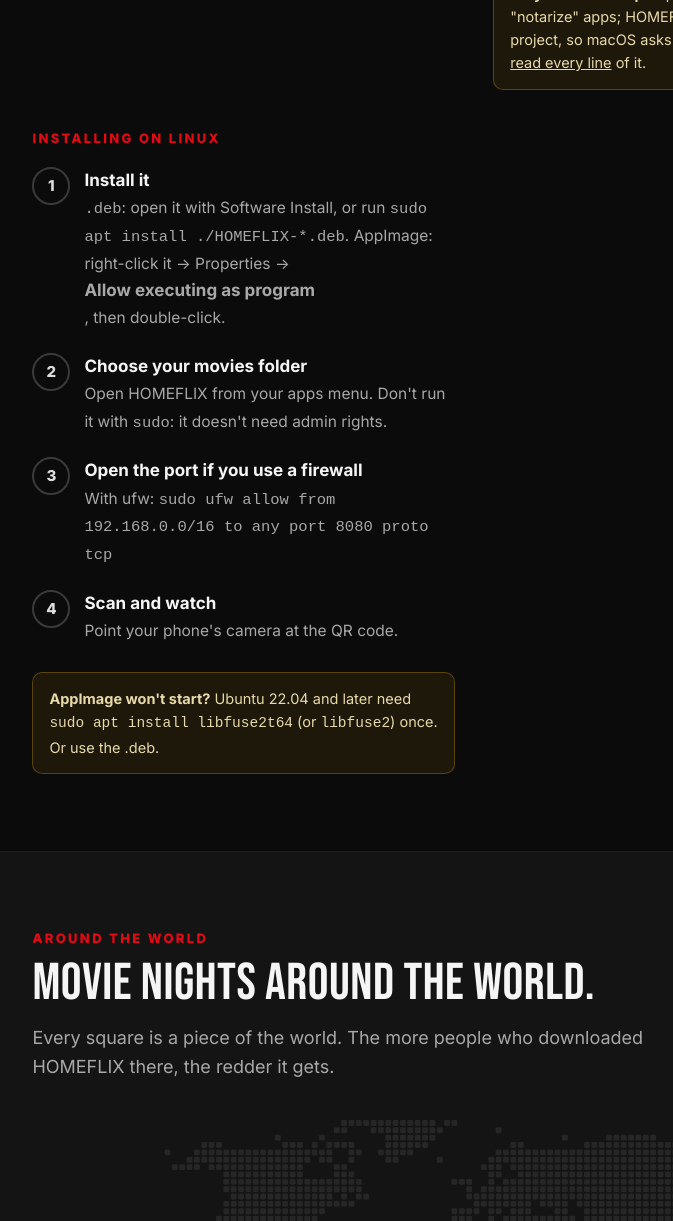
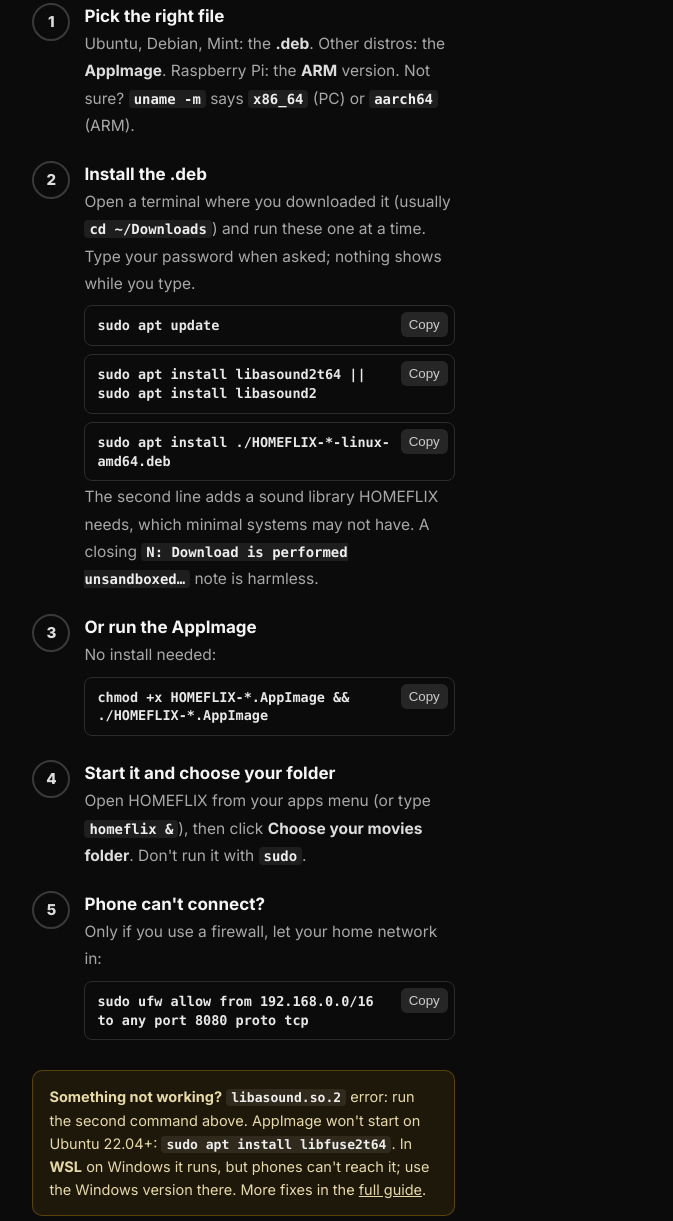
Before and after one commit to kprakz/homeflix, an Electron app: page docs/index.html in a window 960 px wide. Shown: the part 5007-6228 px from the top of the page, without its empty margins (6-679 px from the left). Drawn offline with Linux system fonts and the light colour scheme; no server answers.

Commit message:
Clearer Linux install steps: which file, sound library, copyable commands, WSL and troubleshooting

```diff
--- a/docs/index.html
+++ b/docs/index.html
@@ -174,8 +174,15 @@
   .install { list-style: none; margin: 0; padding: 0; counter-reset: i; }
   .install li { position: relative; padding: 0 0 22px 52px; counter-increment: i; }
   .install li::before { content: counter(i); position: absolute; left: 0; top: 0; display: grid; place-items: center; width: 34px; height: 34px; border-radius: 50%; border: 2px solid #3a3a3a; font-weight: 800; font-size: 15px; color: #ddd; }
-  .install li b { display: block; font-size: 17px; }
+  .install li > b { display: block; font-size: 17px; }
   .install li span { color: var(--muted); font-size: 15.5px; }
+  .install li span b { color: #ddd; }
+  code { font: 600 .9em/1.4 ui-monospace, "Cascadia Mono", Consolas, monospace; background: rgba(255,255,255,.08); padding: 1px 5px; border-radius: 4px; color: #eee; }
+  /* Terminal commands to copy: wrap rather than scroll on narrow screens. */
+  .cmd { position: relative; margin: 8px 0 2px; padding: 10px 62px 10px 12px; border-radius: 8px; background: #0b0b0b; border: 1px solid #2c2c2c; }
+  .cmd code { display: block; background: none; padding: 0; white-space: pre-wrap; overflow-wrap: anywhere; font-size: 13.5px; color: #e8e8e8; }
+  .cmd button { position: absolute; top: 6px; right: 6px; border: 0; border-radius: 6px; padding: 5px 8px; background: #262626; color: #ccc; font: 600 12px/1 inherit; cursor: pointer; }
+  .cmd button:hover { background: #333; color: #fff; }
   .note { margin-top: 6px; padding: 14px 16px; border-radius: 10px; background: rgba(245,179,1,.08); border: 1px solid rgba(245,179,1,.28); font-size: 14.5px; color: #e8d9a8; }
 
   /* world map: GitHub contribution-graph squares, in HOMEFLIX red */
@@ -411,12 +418,19 @@
         <div>
           <div class="kicker">Installing on Linux</div>
           <ol class="install" style="margin-top:18px">
-            <li><b>Install it</b><span><code>.deb</code>: open it with Software Install, or run <code>sudo apt install ./HOMEFLIX-*.deb</code>. AppImage: right-click it → Properties → <b>Allow executing as program</b>, then double-click.</span></li>
-            <li><b>Choose your movies folder</b><span>Open HOMEFLIX from your apps menu. Don't run it with <code>sudo</code>: it doesn't need admin rights.</span></li>
-            <li><b>Open the port if you use a firewall</b><span>With ufw: <code>sudo ufw allow from 192.168.0.0/16 to any port 8080 proto tcp</code></span></li>
-            <li><b>Scan and watch</b><span>Point your phone's camera at the QR code.</span></li>
+            <li><b>Pick the right file</b><span>Ubuntu, Debian, Mint: the <b>.deb</b>. Other distros: the <b>AppImage</b>. Raspberry Pi: the <b>ARM</b> version. Not sure? <code>uname -m</code> says <code>x86_64</code> (PC) or <code>aarch64</code> (ARM).</span></li>
+            <li><b>Install the .deb</b><span>Open a terminal where you downloaded it (usually <code>cd ~/Downloads</code>) and run these one at a time. Type your password when asked; nothing shows while you type.</span>
+              <div class="cmd"><code>sudo apt update</code><button type="button">Copy</button></div>
+              <div class="cmd"><code>sudo apt install libasound2t64 || sudo apt install libasound2</code><button type="button">Copy</button></div>
+              <div class="cmd"><code>sudo apt install ./HOMEFLIX-*-linux-amd64.deb</code><button type="button">Copy</button></div>
+              <span>The second line adds a sound library HOMEFLIX needs, which minimal systems may not have. A closing <code>N: Download is performed unsandboxed…</code> note is harmless.</span></li>
+            <li><b>Or run the AppImage</b><span>No install needed:</span>
+              <div class="cmd"><code>chmod +x HOMEFLIX-*.AppImage &amp;&amp; ./HOMEFLIX-*.AppImage</code><button type="button">Copy</button></div></li>
+            <li><b>Start it and choose your folder</b><span>Open HOMEFLIX from your apps menu (or type <code>homeflix &amp;</code>), then click <b>Choose your movies folder</b>. Don't run it with <code>sudo</code>.</span></li>
+            <li><b>Phone can't connect?</b><span>Only if you use a firewall, let your home network in:</span>
+              <div class="cmd"><code>sudo ufw allow from 192.168.0.0/16 to any port 8080 proto tcp</code><button type="button">Copy</button></div></li>
           </ol>
-          <div class="note"><b>AppImage won't start?</b> Ubuntu 22.04 and later need <code>sudo apt install libfuse2t64</code> (or <code>libfuse2</code>) once. Or use the .deb.</div>
+          <div class="note"><b>Something not working?</b> <code>libasound.so.2</code> error: run the second command above. AppImage won't start on Ubuntu 22.04+: <code>sudo apt install libfuse2t64</code>. In <b>WSL</b> on Windows it runs, but phones can't reach it; use the Windows version there. More fixes in the <a href="https://github.com/kprakz/homeflix#install-on-linux">full guide</a>.</div>
         </div>
       </div>
     </div>
@@ -542,6 +556,20 @@
   if (!isMac && !isWin && !isLinux) $('heroAlt').textContent = 'Install it on your Windows PC, Mac or Linux computer, then watch on this device.';
 })();
 
+// Copy buttons on terminal commands.
+document.querySelectorAll('.cmd button').forEach((b) => b.addEventListener('click', async () => {
+  try { await navigator.clipboard.writeText(b.previousElementSibling.textContent); b.textContent = 'Copied'; }
+  catch {
+    // Clipboard blocked: select the command so Ctrl+C / long-press copies it.
+    const range = document.createRange();
+    range.selectNodeContents(b.previousElementSibling);
+    getSelection().removeAllRanges();
+    getSelection().addRange(range);
+    b.textContent = 'Selected';
+  }
+  setTimeout(() => (b.textContent = 'Copy'), 1500);
+}));
+
 // The macOS and Linux dropdowns: open on click, close on a choice, Escape or a click elsewhere.
 document.querySelectorAll('.dd').forEach((dd) => {
   const btn = dd.querySelector('button'), menu = dd.querySelector('.dd-menu');
```
Also changed, not shown: README.md.
